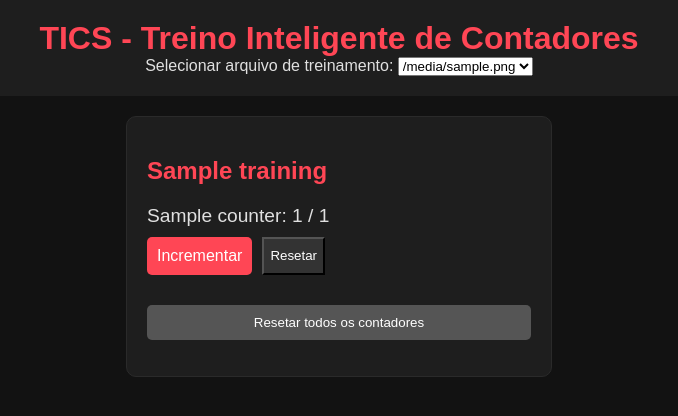
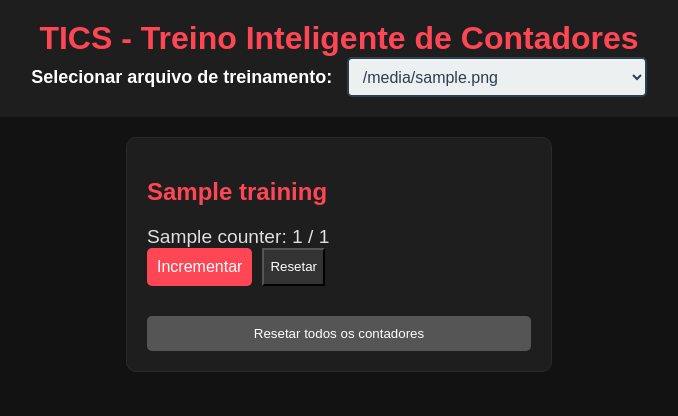
Before and after one commit to Artyyon/training-server-valorant, a Flask app: template templates/index.html in a window 1280 px wide. Shown: the top 416 px of the page, without its empty margins (301-979 px from the left). Run offline with Flask 3, Linux system fonts and the light colour scheme; the template is opened without the code that fills it: most values are stand-ins (such as "Sample title", 1, 10 or a date in 2020).

Commit message:
Arrumando estilo do seletor de lista de treinamento.

```diff
--- a/static/css/styles.css
+++ b/static/css/styles.css
@@ -94,3 +94,42 @@
 .btn-reset-all:hover {
     background-color: #666666;
 }
+
+/* Remover os marcadores da lista */
+.card ul, .card ul li {
+    list-style-type: none; /* Remove as bolinhas dos itens */
+    padding: 0; /* Remove o padding padrão */
+    margin: 0; /* Remove margens padrão */
+}
+
+/* Estilo para o combobox */
+.training-select {
+    width: 300px; /* Largura maior para destacar o combobox */
+    height: 40px; /* Aumenta a altura para melhor visualização */
+    padding: 5px 10px; /* Espaçamento interno */
+    font-size: 16px; /* Tamanho de fonte maior */
+    border: 2px solid #2c3e50; /* Borda com cor personalizada */
+    border-radius: 5px; /* Borda arredondada */
+    background-color: #ecf0f1; /* Cor de fundo */
+    color: #2c3e50; /* Cor do texto */
+    cursor: pointer; /* Muda o cursor para indicar clicável */
+}
+
+.training-select:focus {
+    border-color: #2980b9; /* Cor da borda quando o combobox estiver focado */
+    box-shadow: 0 0 5px rgba(41, 128, 185, 0.5); /* Sombra ao redor quando em foco */
+    outline: none; /* Remove o contorno padrão */
+}
+
+.training-select option {
+    font-size: 16px; /* Define o tamanho da fonte das opções */
+    padding: 10px; /* Espaçamento para as opções */
+}
+
+/* Estilo para o label */
+label[for="training-file-select"] {
+    font-size: 18px; /* Aumenta o tamanho da fonte */
+    font-weight: bold; /* Negrito para destacar */
+    color: #ffffff; /* Cor do texto */
+    margin-right: 10px; /* Espaçamento entre o label e o combobox */
+}
--- a/templates/index.html
+++ b/templates/index.html
@@ -6,13 +6,6 @@
     <title>TICS - Treino Inteligente de Contadores</title>
     <link rel="stylesheet" href="/static/css/styles.css">
     <link rel="shortcut icon" type="image/jpg" href="/static/image/ico.jpg"/>
-    <style>
-        /* Remover os marcadores da lista */
-        .container ul {
-            list-style-type: none; /* Remove as bolinhas */
-            padding: 0; /* Remove o padding padrão */
-        }
-    </style>
 </head>
 <body>
     <div class="header">
@@ -143,8 +136,8 @@
         // Selecionar automaticamente o primeiro arquivo quando a página for carregada
         window.onload = function() {
             var select = document.getElementById("training-file-select");
-            if (select.options.length > 1) { // Verifica se há arquivos disponíveis
-                select.selectedIndex = 1; // Seleciona o primeiro arquivo (o segundo item)
+            if (select.options.length > 0) { // Verifica se há arquivos disponíveis
+                select.selectedIndex = 0; // Seleciona o primeiro arquivo (o segundo item)
                 loadTrainingFile(); // Carrega o arquivo selecionado
             }
         }
```
